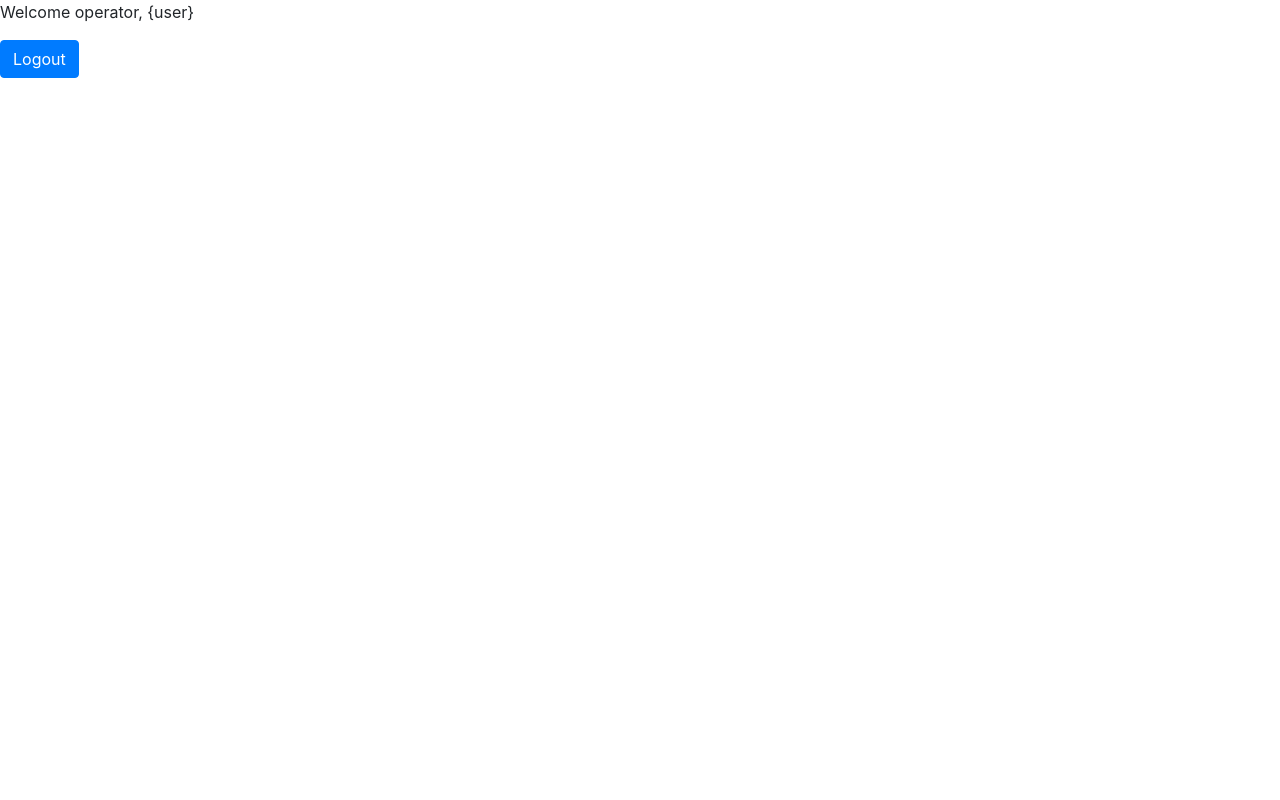
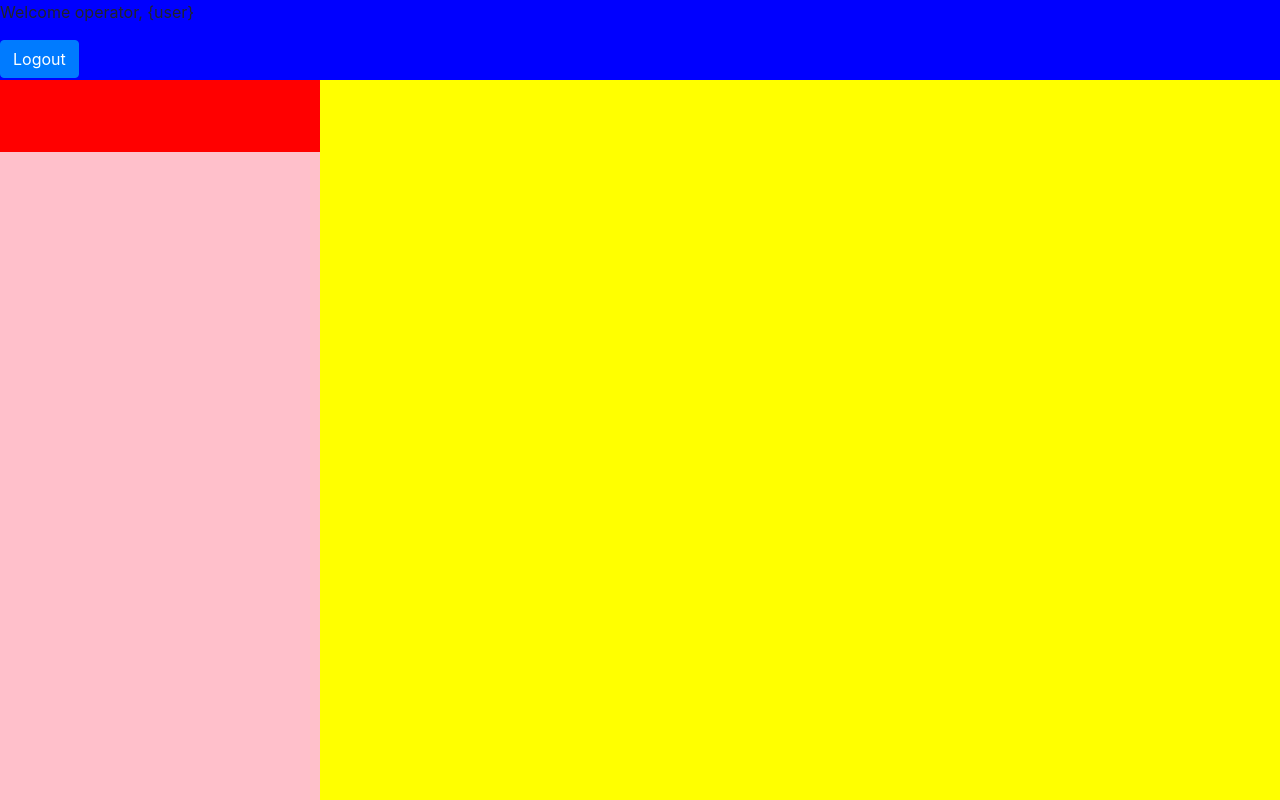
Before and after one commit to ghostofjames/19cob290-part-1-team-20, a plain HTML site: page public_html/operator.html in a window 1280 px wide. Drawn offline with Linux system fonts and the light colour scheme.

Commit message:
Added core divs to page with demo styling

```diff
--- a/public_html/operator.html
+++ b/public_html/operator.html
@@ -8,6 +8,37 @@
     <link rel="stylesheet" href="css/bootstrap.css">
     <script src="js/jquery.js"></script>
     <script src="js/bootstrap.js"></script>
+    <style>
+    .topbar {
+        grid-column: 1 / span 2;
+        grid-row: 1 / span 1;
+        background-color: blue;
+    }
+    .sidebar {
+        grid-column: 1 / span 1;
+        grid-row: 2 / span 1;
+        display: flex;
+        flex-direction: column;
+    }
+    .problem-list-params {
+        flex-basis: 10%;
+        background-color: red;
+    }
+    .problem-list {
+        flex-basis: 90%;
+        background-color: pink;
+    }
+    .main {
+        grid-column: 2 / span 1;
+        grid-row: 2 / span 1;
+        background-color: yellow;
+    }
+    .grid-container {
+        display: grid;
+        grid-template-rows: 10vh 90vh;
+        grid-template-columns: 25vw 75vw;
+    }
+    </style>
     <script>
         $(document).ready(function() {
             $('#logoutButton').click(function() {
@@ -19,9 +50,19 @@
     </script>
 </head>
 
-<body>
-    <p>Welcome operator, {user}</p>
-    <button class="btn btn-primary" id=logoutButton>Logout</button>
+<body class="grid-container">
+    <div id="topbar" class="topbar">
+        <p>Welcome operator, {user}</p>
+        <button class="btn btn-primary" id=logoutButton>Logout</button>
+    </div>
+    <div id="sidebar" class="sidebar">
+        <div id="problem-list-params" class="problem-list-params">
+        </div>
+        <div id="problem-list" class="problem-list">
+        </div>
+    </div>
+    <div id="main" class="main">
+    </div>
 </body>
 
 </html>
```
